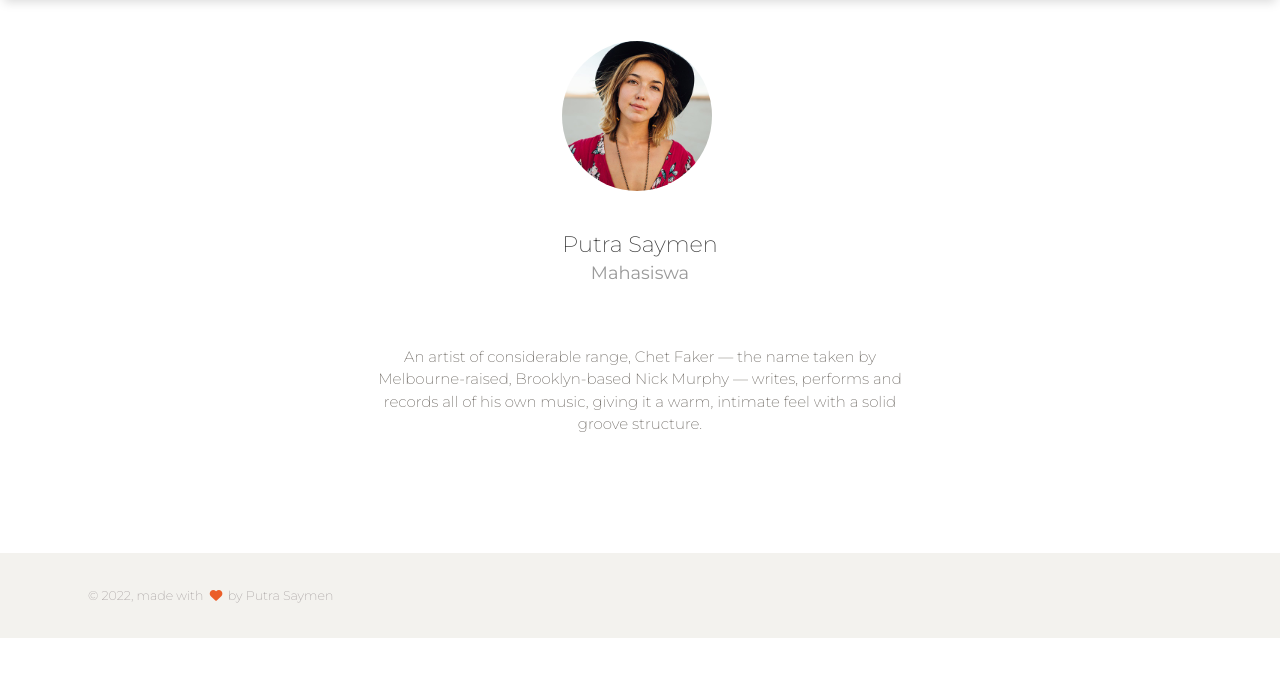
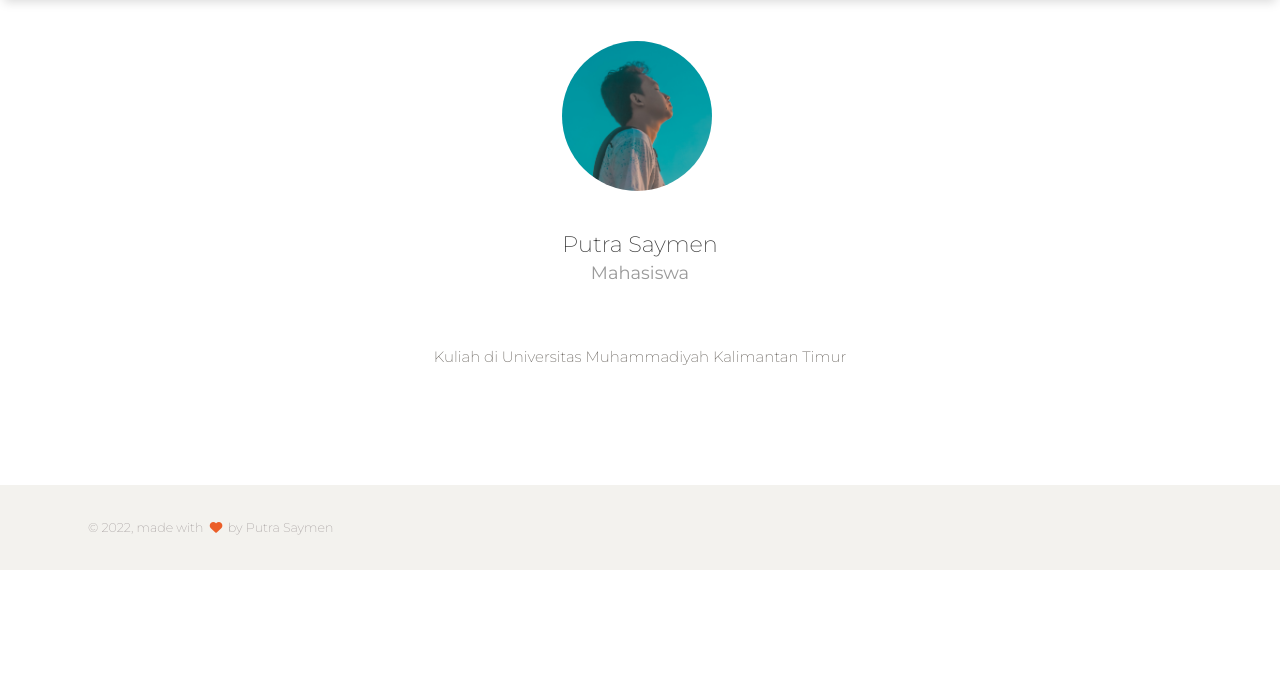
Before and after one commit to saymen123/weblanjut, a Django app: page /about/ in a window 1280 px wide. Shown: the part 71-747 px from the top of the page. Run offline with Django 3.2, Linux system fonts and the light colour scheme; parts of the project's set-up code (start-up, migrations or seed data) failed here and were passed over; some libraries are stand-ins or nearby versions.

Commit message:
update Dockerfile, folder template dan static

```diff
--- a/templates/front/about.html
+++ b/templates/front/about.html
@@ -7,7 +7,7 @@
                     <div class="fileinput fileinput-new" data-provides="fileinput">
                         <br></br>
                         <div class="fileinput-new img-no-padding">
-                            <img src="{% static 'front/img/faces/joe-gardner-2.jpg' %}" alt="...">
+                            <img src="{% static 'front/img/faces/me2.jpg' %}" alt="...">
                         </div>
                         <div class="name">
                             <h4 class="title text-center">Putra Saymen<br /><small>Mahasiswa</small></h4>
@@ -17,7 +17,7 @@
             </div>
             <div class="row">
                 <div class="col-md-6 ml-auto mr-auto text-center">
-                    <p>An artist of considerable range, Chet Faker — the name taken by Melbourne-raised, Brooklyn-based Nick Murphy — writes, performs and records all of his own music, giving it a warm, intimate feel with a solid groove structure. </p>
+                    <p>Kuliah di Universitas Muhammadiyah Kalimantan Timur</p>
                     <br />
                 </div>
             </div>
```
Also changed, not shown: static/front/img/faces/me2.jpg (added), 1 other file.
